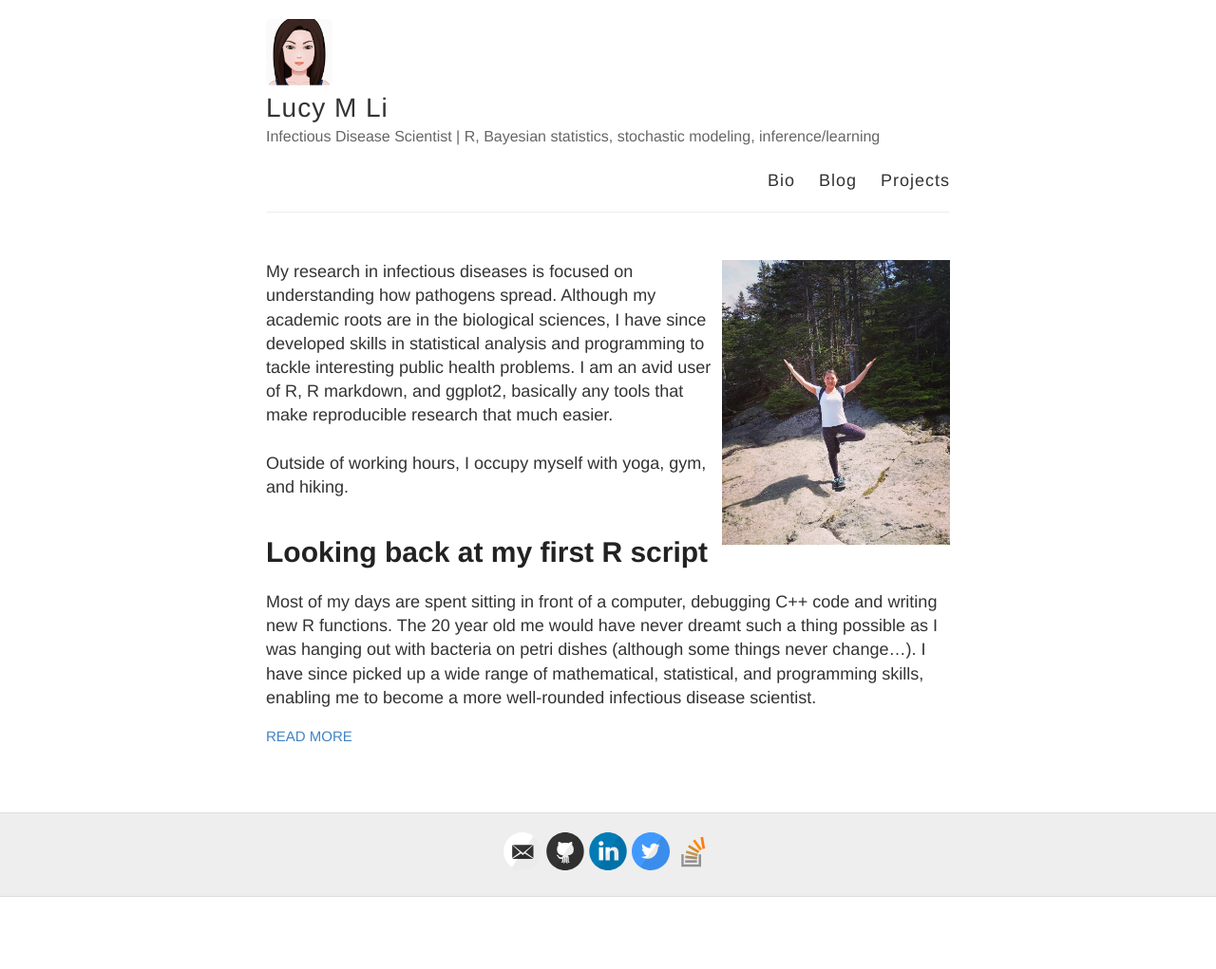
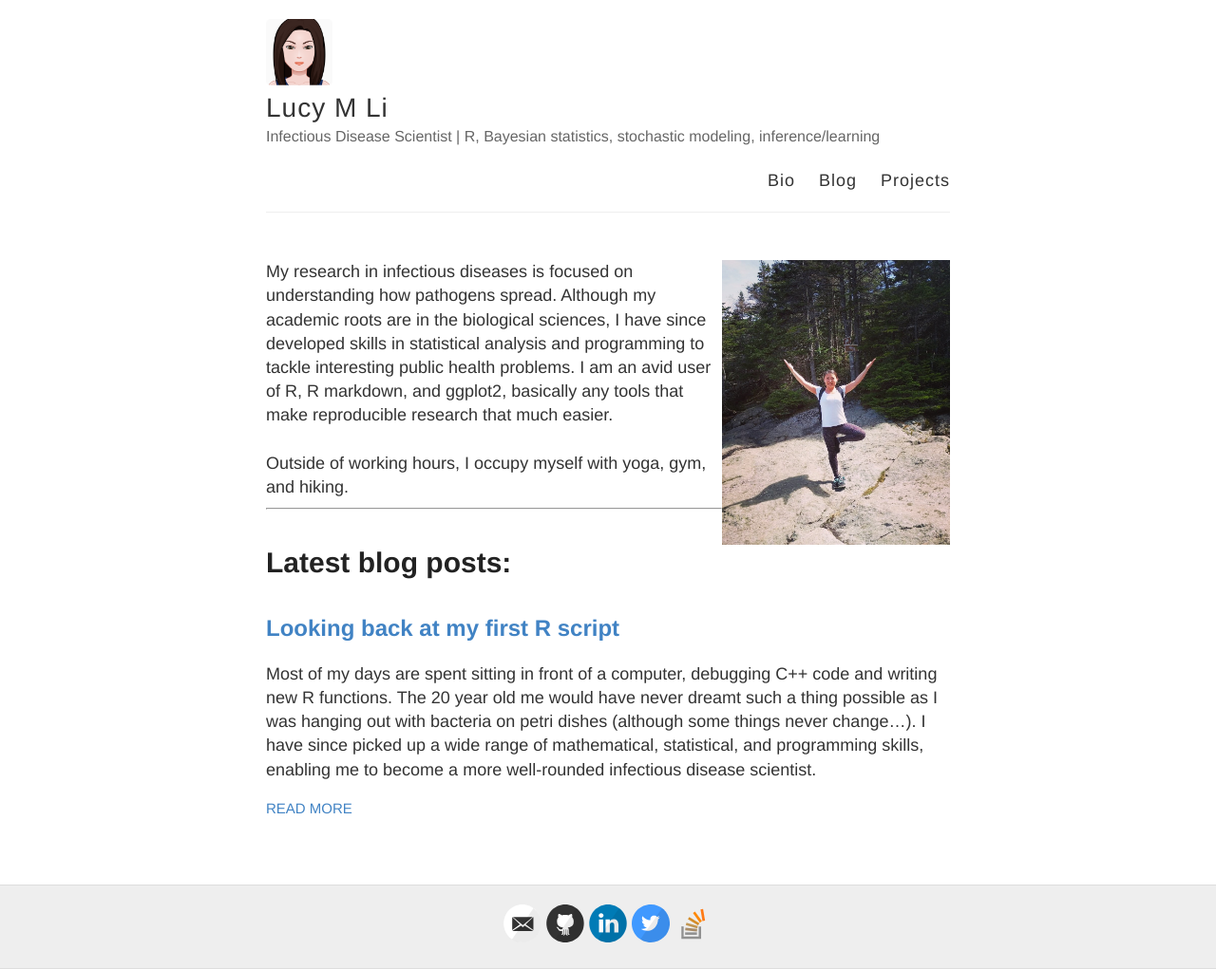
Before and after one commit to lucymli/lucymli.github.io, a Jekyll site: the page built from index.html, in a window 1280 px wide. Shown: the whole page at 95% size. Built offline with Jekyll 4.4.1, drawn with Linux system fonts in a browser that asks for light colours; before the commit the page ends 945 px from its top, so only the background shows below that.

Commit message:
horizontal rule on front page

```diff
--- a/index.html
+++ b/index.html
@@ -7,14 +7,14 @@ layout: default
  Outside of working hours, I occupy myself with yoga, gym, and hiking.
 
 
-<br>
+<hr>
 
 
 <div class="posts">
   {% for post in site.posts %}
     <article class="post">
-
-      <h1><a href="{{ site.baseurl }}{{ posts.url }}">{{ post.title }}</a></h1>
+        <h1>Latest blog posts:</h1>
+      <h2><a href="{{ site.baseurl }}{{ posts.url }}">{{ post.title }}</a></h2>
 
       <div class="entry">
         {{ post.excerpt }}
```
Also changed, not shown: _posts/2017-08-04-FirstProject.md (+2 -2 lines).
